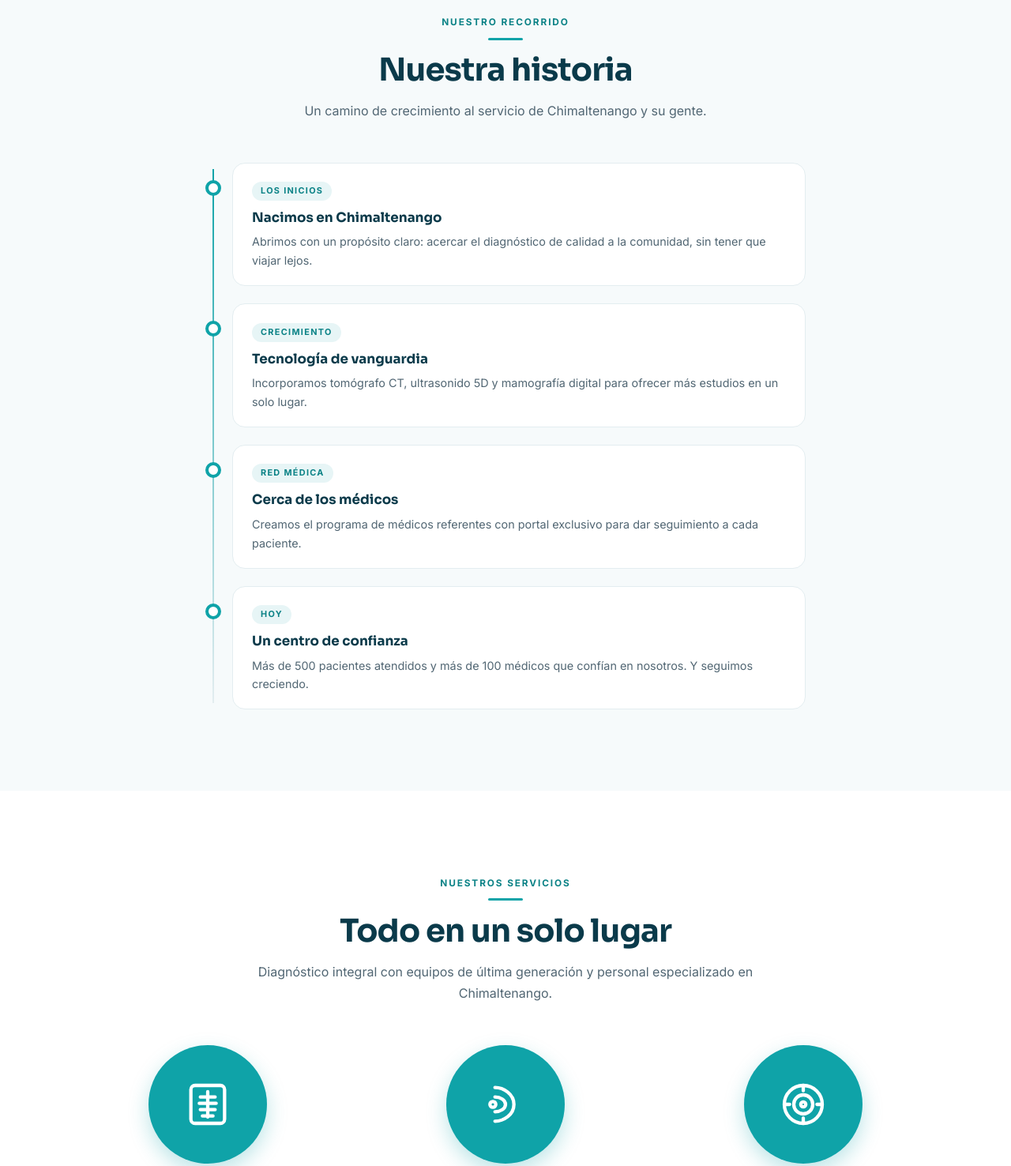
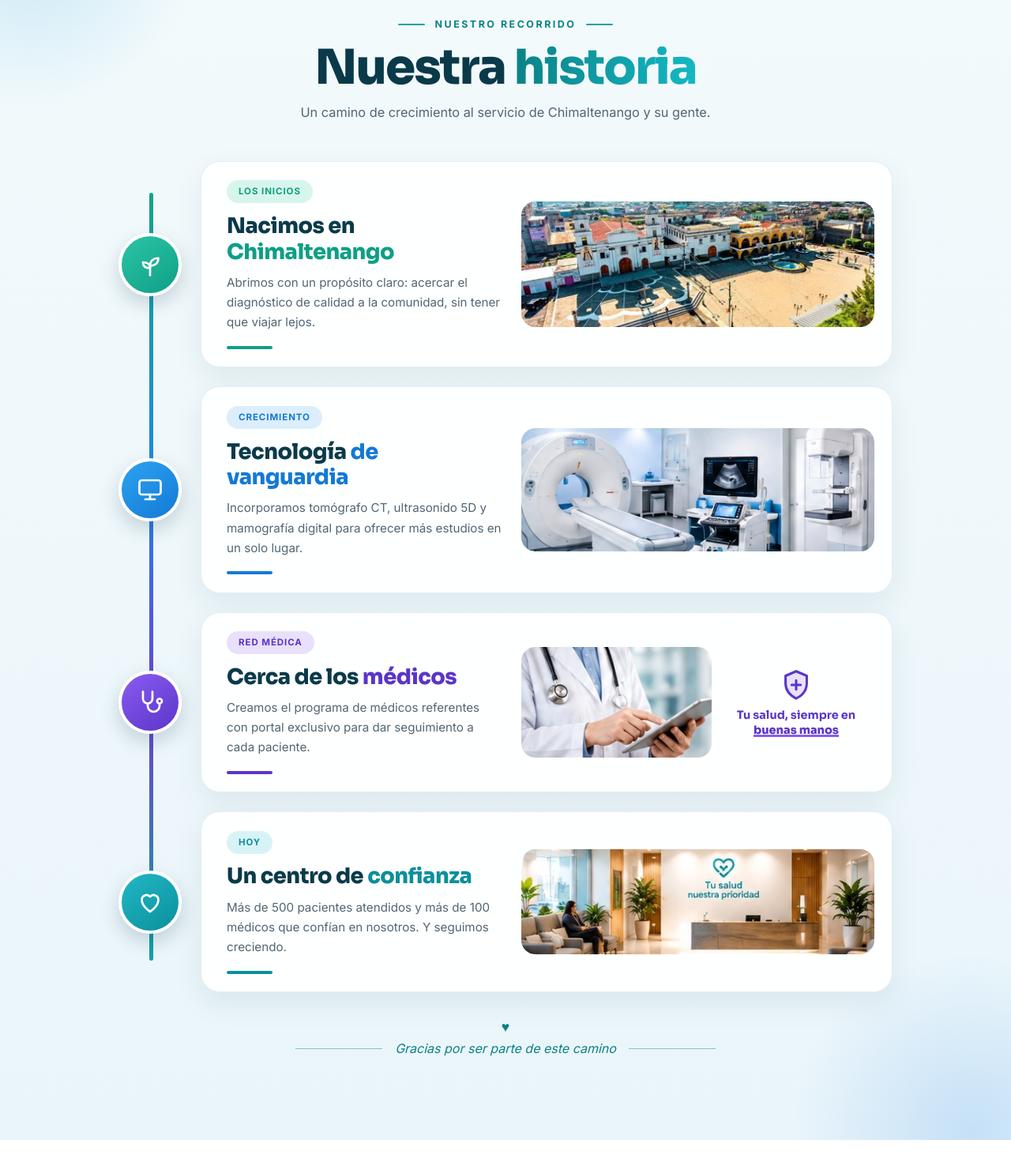
Before and after one commit to sistemaconrad/pagina-web-conrad, a plain HTML site: page index.html in a window 1280 px wide. Shown: the part 1800-3276 px from the top of the page at 79% size. Drawn offline with Linux system fonts and the light colour scheme.

Commit message:
sitio web conrad mejorado diseño

```diff
--- a/index.html
+++ b/index.html
@@ -223,16 +223,56 @@ a{text-decoration:none}
 
 
 /* ══ RECORRIDO / HISTORIA ══ */
-.tl{position:relative;max-width:760px;margin:0 auto;padding-left:34px}
-.tl::before{content:'';position:absolute;left:9px;top:8px;bottom:8px;width:2px;background:linear-gradient(var(--teal),var(--line))}
-.tl-item{position:relative;margin-bottom:1.4rem}
-.tl-item:last-child{margin-bottom:0}
-.tl-dot{position:absolute;left:-34px;top:22px;width:20px;height:20px;border-radius:50%;background:#fff;border:4px solid var(--teal)}
-.tl-card{background:#fff;border:1px solid var(--line);border-radius:16px;padding:1.2rem 1.5rem;transition:transform .25s,box-shadow .25s}
-.tl-card:hover{transform:translateX(4px);box-shadow:0 12px 30px rgba(10,58,74,.09)}
-.tl-tag{display:inline-block;background:var(--sky);color:var(--teal-dark);font-size:.68rem;font-weight:800;letter-spacing:.12em;text-transform:uppercase;padding:3px 11px;border-radius:100px;margin-bottom:.5rem}
-.tl-card h4{font-family:'Sora',sans-serif;font-size:1.05rem;color:var(--navy);margin-bottom:.3rem}
-.tl-card p{font-size:.9rem;color:var(--slate);line-height:1.65}
+.hist{position:relative;overflow:hidden;background:linear-gradient(180deg,#F3FAFC 0%,#EAF5FA 100%)}
+.hist-bg{position:absolute;border-radius:50%;pointer-events:none}
+.hist-bg.a{width:420px;height:420px;top:-190px;left:-170px;background:radial-gradient(circle,rgba(125,200,235,.35),transparent 70%)}
+.hist-bg.b{width:460px;height:460px;bottom:-220px;right:-180px;background:radial-gradient(circle,rgba(100,170,240,.28),transparent 70%)}
+.hist .container{position:relative;z-index:1}
+.hist-head{text-align:center;margin-bottom:3rem}
+.hist-kicker{display:inline-flex;align-items:center;gap:.8rem;color:var(--teal-dark);font-size:.78rem;font-weight:800;letter-spacing:.2em}
+.hist-kicker::before,.hist-kicker::after{content:'';width:34px;height:2px;background:var(--teal);border-radius:2px}
+.hist-title{font-family:'Sora',sans-serif;font-size:clamp(2.3rem,5.5vw,3.8rem);font-weight:800;letter-spacing:-.03em;color:var(--navy);margin:.7rem 0 .6rem;line-height:1.1}
+.hist-title span{background:linear-gradient(90deg,#0B8286,#14B8C4);-webkit-background-clip:text;background-clip:text;color:transparent}
+.hist-sub{color:var(--slate);font-size:1.02rem}
+
+.htl{position:relative;max-width:980px;margin:0 auto}
+.htl::before{content:'';position:absolute;left:39px;top:40px;bottom:40px;width:5px;border-radius:4px;background:linear-gradient(180deg,#14A38B,#1E88E5 36%,#6D3FD0 68%,#0FA3A8)}
+.h-item{position:relative;padding-left:104px;margin-bottom:1.5rem;--c:#0FA3A8;--c2:#14B8C4;--soft:#DFF6F4}
+.h-item:last-child{margin-bottom:0}
+.c-green{--c:#0E9F86;--c2:#2CC5A6;--soft:#D7F5EC}
+.c-blue{--c:#1479D6;--c2:#2CA3F0;--soft:#DCEEFC}
+.c-purple{--c:#5B35C9;--c2:#8A5CF0;--soft:#E9E1FB}
+.c-teal{--c:#0B8F9C;--c2:#22B8C6;--soft:#D8F3F6}
+.h-node{position:absolute;left:0;top:50%;transform:translateY(-50%);width:80px;height:80px;border-radius:50%;background:linear-gradient(145deg,var(--c2),var(--c));display:flex;align-items:center;justify-content:center;border:4px solid #fff;box-shadow:0 10px 24px rgba(10,58,74,.2)}
+.h-node svg{width:36px;height:36px;stroke:#fff;fill:none;stroke-width:1.8;stroke-linecap:round;stroke-linejoin:round}
+.h-card{display:grid;grid-template-columns:.88fr 1.12fr;align-items:center;gap:1.4rem;background:rgba(255,255,255,.92);border:1px solid rgba(20,120,180,.12);border-radius:24px;padding:1.4rem 1.4rem 1.4rem 2rem;box-shadow:0 14px 36px rgba(10,58,74,.08);transition:transform .3s,box-shadow .3s}
+.h-item:hover .h-card{transform:translateY(-4px);box-shadow:0 20px 44px rgba(10,58,74,.14)}
+.h-tag{display:inline-block;background:var(--soft);color:var(--c);font-size:.72rem;font-weight:800;letter-spacing:.08em;text-transform:uppercase;padding:5px 15px;border-radius:100px;margin-bottom:.8rem}
+.h-text h3{font-family:'Sora',sans-serif;font-size:clamp(1.3rem,2.4vw,1.7rem);font-weight:800;color:var(--navy);letter-spacing:-.02em;line-height:1.2;margin-bottom:.6rem}
+.h-text h3 em{font-style:normal;color:var(--c)}
+.h-text p{color:var(--slate);font-size:.95rem;line-height:1.65}
+.h-bar{display:block;width:58px;height:4px;border-radius:3px;background:var(--c);margin-top:1.1rem}
+.h-media{border-radius:18px;overflow:hidden}
+.h-media img{width:100%;height:auto;display:block;transition:transform .5s}
+.h-item:hover .h-media img{transform:scale(1.05)}
+.c-green .h-media img{aspect-ratio:2.8/1;object-fit:cover;object-position:center 60%}
+.h-media-split{display:grid;grid-template-columns:1.1fr .9fr;gap:.5rem;overflow:visible;align-items:center}
+.h-media-split img{border-radius:18px}
+.h-badge{display:flex;flex-direction:column;align-items:center;text-align:center;gap:.4rem;color:var(--c);font-family:'Sora',sans-serif;font-weight:700;font-size:.9rem;line-height:1.3}
+.h-badge svg{width:46px;height:46px;stroke:var(--c);fill:var(--soft);stroke-width:1.6;stroke-linecap:round;stroke-linejoin:round}
+.h-badge b{font-weight:800;box-shadow:inset 0 -3px 0 var(--c2)}
+.hist-thanks{text-align:center;margin-top:2.2rem;color:var(--teal-dark)}
+.hist-thanks span{display:block;font-size:1.1rem;line-height:1}
+.hist-thanks p{display:inline-flex;align-items:center;gap:1rem;font-style:italic;font-size:1rem;margin-top:.3rem}
+.hist-thanks p::before,.hist-thanks p::after{content:'';width:clamp(30px,10vw,110px);height:1px;background:rgba(11,130,134,.45)}
+@media(max-width:760px){
+  .htl::before{left:23px;width:4px}
+  .h-item{padding-left:0;padding-top:0}
+  .h-node{position:relative;top:auto;left:auto;transform:none;width:48px;height:48px;margin:0 0 -14px 4px;z-index:2}
+  .h-node svg{width:24px;height:24px}
+  .h-card{grid-template-columns:1fr;padding:1.6rem 1.3rem 1.3rem}
+    .htl::before{display:none}
+}
 
 /* ══ SERVICIOS DESPLEGABLES ══ */
 .svc-grid{align-items:start}
@@ -351,19 +391,75 @@ a{text-decoration:none}
 
 
 <!-- ══ NUESTRO RECORRIDO ══ -->
-<section class="section section-mist" id="recorrido-historia">
+<section class="section hist" id="recorrido-historia">
+  <div class="hist-bg a"></div><div class="hist-bg b"></div>
   <div class="container">
-    <div class="section-header">
-      <div class="sec-pill fi">Nuestro Recorrido</div>
-      <h2 class="sec-title fi d1">Nuestra historia</h2>
-      <p class="sec-desc fi d2">Un camino de crecimiento al servicio de Chimaltenango y su gente.</p>
+    <div class="hist-head">
+      <div class="hist-kicker fi">NUESTRO RECORRIDO</div>
+      <h2 class="hist-title fi d1">Nuestra <span>historia</span></h2>
+      <p class="hist-sub fi d2">Un camino de crecimiento al servicio de Chimaltenango y su gente.</p>
     </div>
-    <div class="tl">
-      <div class="tl-item fi"><div class="tl-dot"></div><div class="tl-card"><span class="tl-tag">Los inicios</span><h4>Nacimos en Chimaltenango</h4><p>Abrimos con un propósito claro: acercar el diagnóstico de calidad a la comunidad, sin tener que viajar lejos.</p></div></div>
-      <div class="tl-item fi d1"><div class="tl-dot"></div><div class="tl-card"><span class="tl-tag">Crecimiento</span><h4>Tecnología de vanguardia</h4><p>Incorporamos tomógrafo CT, ultrasonido 5D y mamografía digital para ofrecer más estudios en un solo lugar.</p></div></div>
-      <div class="tl-item fi d2"><div class="tl-dot"></div><div class="tl-card"><span class="tl-tag">Red médica</span><h4>Cerca de los médicos</h4><p>Creamos el programa de médicos referentes con portal exclusivo para dar seguimiento a cada paciente.</p></div></div>
-      <div class="tl-item fi d3"><div class="tl-dot"></div><div class="tl-card"><span class="tl-tag">Hoy</span><h4>Un centro de confianza</h4><p>Más de 500 pacientes atendidos y más de 100 médicos que confían en nosotros. Y seguimos creciendo.</p></div></div>
+
+    <div class="htl">
+
+      <div class="h-item c-green fi">
+        <div class="h-node"><svg viewBox="0 0 24 24"><path d="M12 21v-8"/><path d="M12 13c0-4 2.5-6.5 7-6.5 0 4-2.5 6.5-7 6.5z"/><path d="M12 15c0-3-2-5-6-5 0 3.2 2 5 6 5z"/></svg></div>
+        <div class="h-card">
+          <div class="h-text">
+            <span class="h-tag">Los inicios</span>
+            <h3>Nacimos en <em>Chimaltenango</em></h3>
+            <p>Abrimos con un propósito claro: acercar el diagnóstico de calidad a la comunidad, sin tener que viajar lejos.</p>
+            <i class="h-bar"></i>
+          </div>
+          <div class="h-media"><img src="assets/historia/inicios.jpg" alt="Chimaltenango, Guatemala" loading="lazy"></div>
+        </div>
+      </div>
+
+      <div class="h-item c-blue fi d1">
+        <div class="h-node"><svg viewBox="0 0 24 24"><rect x="3" y="4" width="18" height="12" rx="2"/><path d="M8 20h8M12 16v4"/></svg></div>
+        <div class="h-card">
+          <div class="h-text">
+            <span class="h-tag">Crecimiento</span>
+            <h3>Tecnología <em>de vanguardia</em></h3>
+            <p>Incorporamos tomógrafo CT, ultrasonido 5D y mamografía digital para ofrecer más estudios en un solo lugar.</p>
+            <i class="h-bar"></i>
+          </div>
+          <div class="h-media"><img src="assets/historia/tecnologia.jpg" alt="Tomógrafo, ultrasonido y mamógrafo" loading="lazy"></div>
+        </div>
+      </div>
+
+      <div class="h-item c-purple fi d2">
+        <div class="h-node"><svg viewBox="0 0 24 24"><path d="M6 3v6a4 4 0 0 0 8 0V3"/><path d="M10 13v2a5 5 0 0 0 10 0v-2"/><circle cx="20" cy="11" r="2"/></svg></div>
+        <div class="h-card">
+          <div class="h-text">
+            <span class="h-tag">Red médica</span>
+            <h3>Cerca de los <em>médicos</em></h3>
+            <p>Creamos el programa de médicos referentes con portal exclusivo para dar seguimiento a cada paciente.</p>
+            <i class="h-bar"></i>
+          </div>
+          <div class="h-media h-media-split">
+            <img src="assets/historia/medicos.jpg" alt="Médico con tableta" loading="lazy">
+            <div class="h-badge"><svg viewBox="0 0 24 24"><path d="M12 3l7 3v5c0 4.5-3 8-7 10-4-2-7-5.5-7-10V6l7-3z"/><path d="M12 9v6M9 12h6"/></svg><span>Tu salud, siempre en <b>buenas manos</b></span></div>
+          </div>
+        </div>
+      </div>
+
+      <div class="h-item c-teal fi d3">
+        <div class="h-node"><svg viewBox="0 0 24 24"><path d="M12 20s-7-4.4-7-10a4 4 0 0 1 7-2.6A4 4 0 0 1 19 10c0 5.6-7 10-7 10z"/></svg></div>
+        <div class="h-card">
+          <div class="h-text">
+            <span class="h-tag">Hoy</span>
+            <h3>Un centro de <em>confianza</em></h3>
+            <p>Más de 500 pacientes atendidos y más de 100 médicos que confían en nosotros. Y seguimos creciendo.</p>
+            <i class="h-bar"></i>
+          </div>
+          <div class="h-media"><img src="assets/historia/hoy.jpg" alt="Recepción CONRAD" loading="lazy"></div>
+        </div>
+      </div>
+
     </div>
+
+    <div class="hist-thanks fi"><span>♥</span><p>Gracias por ser parte de este camino</p></div>
   </div>
 </section>
 
```
Also changed, not shown: assets/historia/hoy.jpg (added), assets/historia/inicios.jpg (added), assets/historia/medicos.jpg (added), assets/historia/tecnologia.jpg (added).
